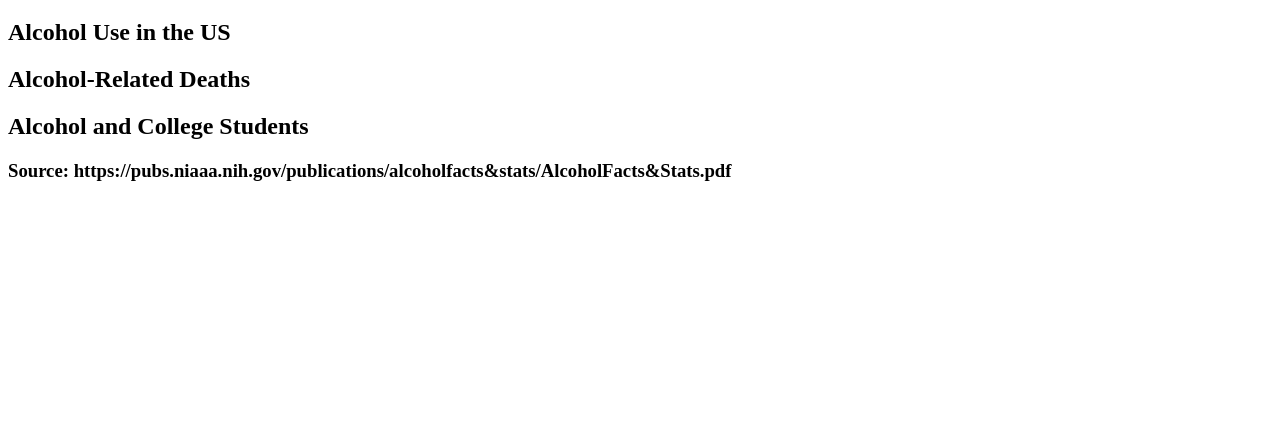
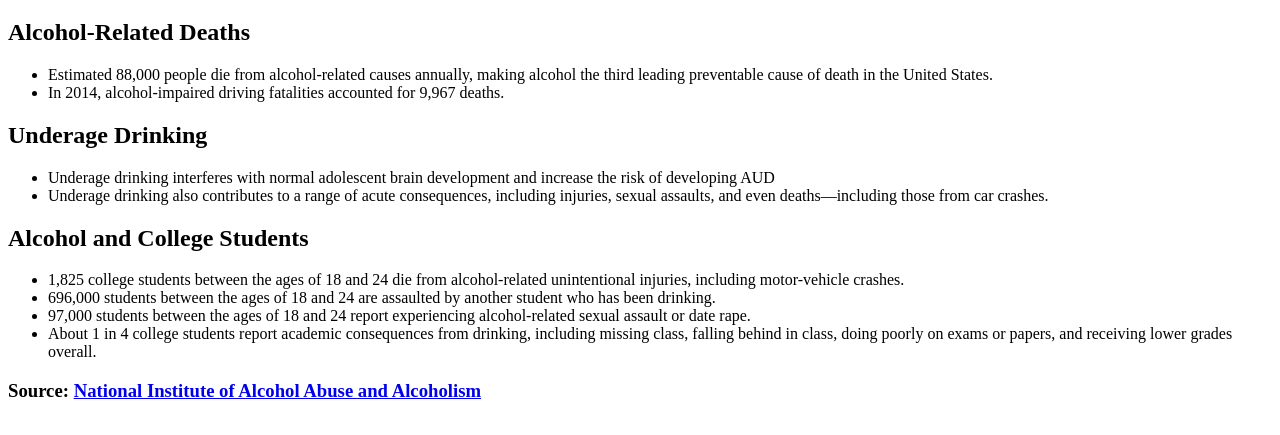
Before and after one commit to jenniferlai43/lahacks18, a website: page index.htm in a window 1280 px wide. Shown: the part 261-696 px from the top of the page. Drawn offline with Linux system fonts and the light colour scheme.

Commit message:
edited htm files

```diff
--- a/index.htm
+++ b/index.htm
@@ -8,7 +8,7 @@
 </head>
 <body>
 	<div class = "banner">
-		<img class = "banner_img" src="banner.jpg">
+		<img class = "banner_img" src="images/banner.jpg">
 	</div>
 	<div class = "nav">
 		<ul>
@@ -20,11 +20,24 @@
 	</div>
 	<div class = "main">
 		<h1>Think Before You Drink...</h1>
-		<h2>Alcohol Use in the US</h2>
-
 		<h2>Alcohol-Related Deaths</h2>
+		<ul>
+			<li>Estimated 88,000 people die from alcohol-related causes annually, making alcohol the third leading preventable cause of death in the United States.</li>
+			<li>In 2014, alcohol-impaired driving fatalities accounted for 9,967 deaths.</li>
+		</ul>
+		<h2>Underage Drinking</h2>
+		<ul>
+			<li>Underage drinking interferes with normal adolescent brain development and increase the risk of developing AUD</li>
+			<li>Underage drinking also contributes to a range of acute consequences, including injuries, sexual assaults, and even deaths—including those from car crashes.</li>
+		</ul>
 		<h2>Alcohol and College Students</h2>
-		<h3>Source: https://pubs.niaaa.nih.gov/publications/alcoholfacts&stats/AlcoholFacts&Stats.pdf</h3>
+		<ul>
+			<li>1,825 college students between the ages of 18 and 24 die from alcohol-related unintentional injuries, including motor-vehicle crashes.</li>
+			<li>696,000 students between the ages of 18 and 24 are assaulted by another student who has been drinking.</li>
+			<li>97,000 students between the ages of 18 and 24 report experiencing alcohol-related sexual assault or date rape.</li>
+			<li>About 1 in 4 college students report academic consequences from drinking, including missing class, falling behind in class, doing poorly on exams or papers, and receiving lower grades overall.</li>
+		</ul>
+		<h3>Source: <a href="https://pubs.niaaa.nih.gov/publications/alcoholfacts&stats/AlcoholFacts&Stats.pdf" target="_blank">National Institute of Alcohol Abuse and Alcoholism</a></h3>
 		<p></p>
 	</div>
 </body>
```
Also changed, not shown: bac.htm (+21 -1 lines), overdose.htm (+1 -1 lines), images/Banner copy.jpg (renamed from Banner copy.jpg), images/Banner.jpg (renamed from Banner.jpg), images/submit_reg.jpg (added), 5 other files.
